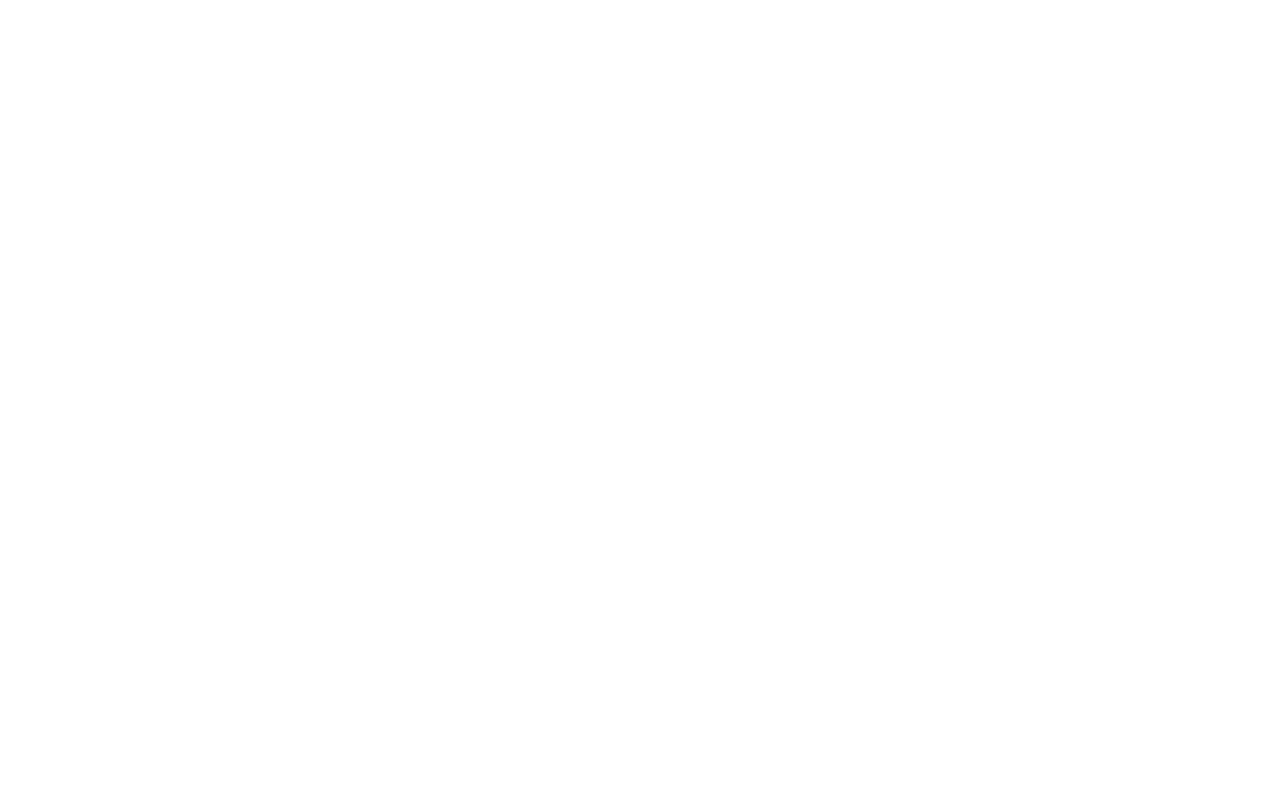
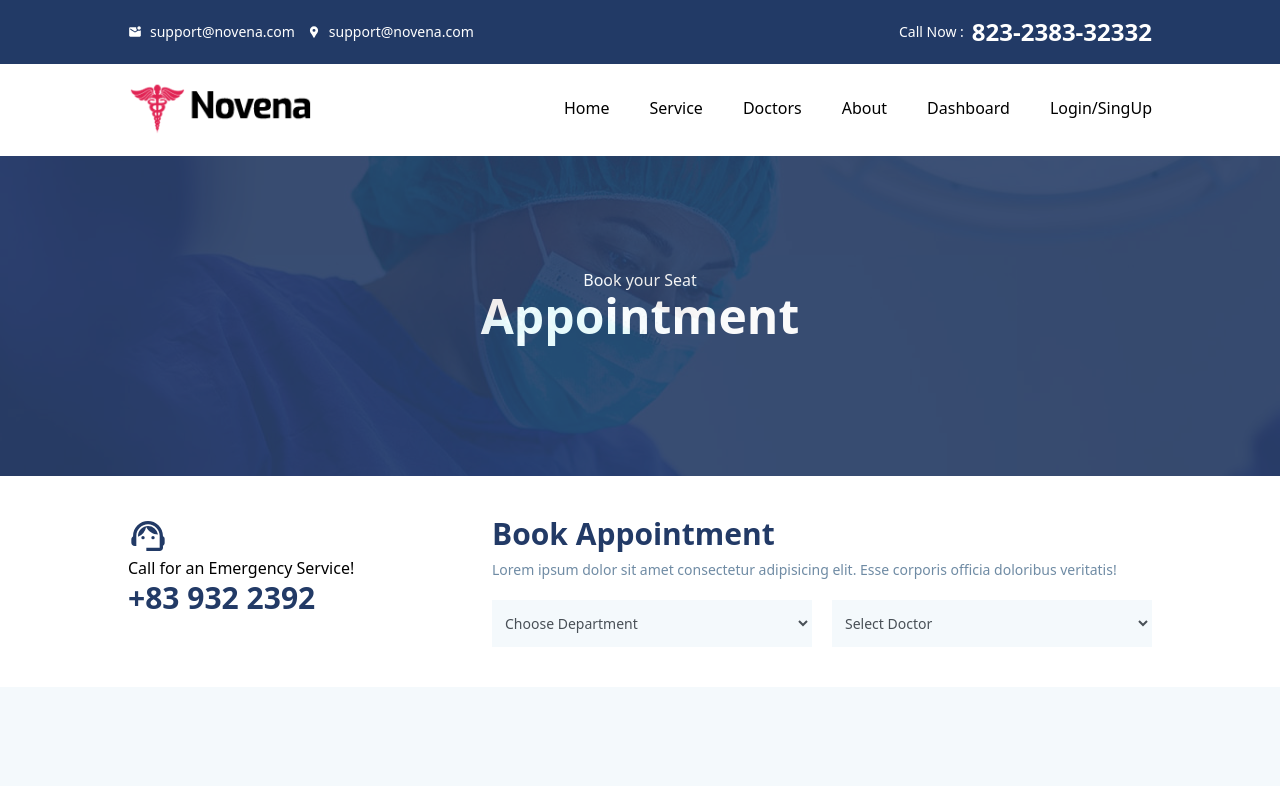
Before and after one commit to mdumar112233/full_stack_doctor_web_app_client, a React (Create React App) app: page /appointment in a window 1280 px wide. Before the commit this address had no page. Shown: the top 786 px of the page. Built offline with nearby package versions, Linux system fonts and the light colour scheme.

Commit message:
appointment update

```diff
--- a/src/components/common/Navbar.tsx
+++ b/src/components/common/Navbar.tsx
@@ -72,7 +72,7 @@
               <NavLink to="/doctors">Doctors</NavLink>
             </li>
             <li className="hover:text-pink-color">
-              <NavLink to="/about">About</NavLink>
+              <NavLink to="#">About</NavLink>
             </li>
             {/* <li className="hover:text-pink-color">
               <NavLink to="/admin">Admin</NavLink>
--- a/src/pages/account/Login.tsx
+++ b/src/pages/account/Login.tsx
@@ -1,16 +1,16 @@
-import React from 'react';
-import { Link } from 'react-router-dom';
+import React from "react";
+import { Link } from "react-router-dom";
 
 const Login: React.FC = () => {
   return (
     <section className="w-[90%] xm:w-[80%] mx-auto">
-             <div>
+      <div className="mt-4">
         <Link to="/" className="text-lg">
-          BACK
+          BACK TO HOME
         </Link>
       </div>
 
-      <div className="flex items-center justify-center">
+      <div className="flex items-center justify-center sm:mt-16 mt-8">
         <div className="shadow-md w-80 h-80 px-5 pt-5 space-y-8">
           <div className="">
             <input
@@ -41,7 +41,7 @@
           </div>
           <div className="cursor-pointer -mt-5">
             <p>Don't have an account?</p>
-            <div className='text-center border border-[#141414] w-full py-2 mt-4'>
+            <div className="text-center border border-[#141414] w-full py-2 mt-4">
               <Link to="/signup">SIGNUP</Link>
             </div>
           </div>
--- a/src/pages/account/SignUp.tsx
+++ b/src/pages/account/SignUp.tsx
@@ -4,13 +4,13 @@
 const SignUp: React.FC = () => {
   return (
     <section className="w-[90%] xm:w-[80%] mx-auto">
-      <div>
+      <div className="mt-5">
         <Link to="/" className="text-lg">
-          BACK
+          BACK TO HOME
         </Link>
       </div>
 
-      <div className="flex items-center justify-center">
+      <div className="flex items-center justify-center sm:mt-16 mt-8">
         <div className="shadow-md w-80 h-96 px-5 py-8 pb-6 space-y-8">
           <div className="">
             <input
--- /dev/null
+++ b/src/pages/appointment/GetAppointment.tsx
@@ -0,0 +1,69 @@
+import React from "react";
+import Footer from "../../components/common/Footer";
+import Header from "../../components/common/Navbar";
+import { MdOutlineSupportAgent } from "react-icons/md";
+
+const GetAppointment: React.FC = () => {
+  return (
+    <section>
+      <Header />
+
+        {/* appointment top title */}
+        <div className="text-black bg-service_banner_1 h-80 bg-center">
+          <div className="bg-[#273e67] h-80 opacity-90 text-white text-center pt-28">
+            <p>Book your Seat</p>
+            <h1 className="md:text-5xl xm:text-3xl text-2xl font-bold">
+              Appointment
+            </h1>
+          </div>
+        </div>
+
+        <div className="w-[90%] xm:w-[80%] mx-auto">
+        {/* appointment form */}
+        <div className="flex tablet:flex-row flex-col my-10 justify-between">
+          <div>
+            <MdOutlineSupportAgent className="text-main-color" size={40} />
+            <h3 className="font-medium">Call for an Emergency Service!</h3>
+            <h1 className="text-main-color text-3xl font-bold">+83 932 2392</h1>
+          </div>
+
+          <div>
+            <h1 className="text-main-color text-3xl font-bold">
+              Book Appointment
+            </h1>
+            <p className="text-main-normal text-sm mt-2 mb-5">
+              Lorem ipsum dolor sit amet consectetur adipisicing elit. Esse
+              corporis officia doloribus veritatis!
+            </p>
+
+            <div className="flex space-x-5">
+                <select name="" id="" className="outline-none border border-[#8c8f92] border-opacity-0 bg-[#f4f9fc] w-80 py-3 px-2 text-[#495057] text-sm">
+                    <option selected>Choose Department</option>
+                    <option>Child Care</option>
+                    <option>Personal Care</option>
+                    <option>CT scan</option>
+                    <option>CT scan</option>
+                    <option>Cardiology</option>
+                    <option>Opthomology</option>
+                    <option>Dental Care</option>
+                </select>
+
+                <select name="" id="" className="outline-none border border-[#8c8f92] border-opacity-0 bg-[#f4f9fc] w-80 py-3 px-2 text-[#495057] text-sm">
+                    <option selected>Select Doctor</option>
+                    <option>Thomas Henry</option>
+                    <option>Henry Samuel</option>
+                    <option>Alexandar James</option>
+                    <option>Edward John</option>
+                    <option>Alexandar James</option>
+                </select>
+            </div>
+          </div>
+        </div>
+      </div>
+
+      <Footer />
+    </section>
+  );
+};
+
+export default GetAppointment;
--- a/src/pages/doctors/Doctors.tsx
+++ b/src/pages/doctors/Doctors.tsx
@@ -7,6 +7,7 @@
 import doctor_3 from '../../assets/images/doctor_3.jpg';
 import doctor_4 from '../../assets/images/doctor_4.jpg';
 import DoctorsDetail from "./DoctorsDetail";
+import Header from "../../components/common/Navbar";
 
 const doctor_data = [
     {
@@ -108,6 +109,7 @@
   return (
     <section>
       {/* doctors first banner */}
+      <Header />
       <div className="text-black bg-service_banner_1 h-80 bg-center">
         <div className="bg-[#273e67] h-80 opacity-90 text-white text-center pt-28">
           <p>All Doctors</p>
--- a/src/pages/home/Home.tsx
+++ b/src/pages/home/Home.tsx
@@ -7,10 +7,12 @@
 import Review from './Review';
 import SupportUs from './SupportUs';
 import Footer from '../../components/common/Footer';
+import Header from '../../components/common/Navbar';
 
 const Home: React.FC = () => {
     return (
         <div className=''>
+            <Header />
             <TopBanner />
             <HomeService />
             <Statistic />
--- a/src/pages/home/HomeAppoinment.tsx
+++ b/src/pages/home/HomeAppoinment.tsx
@@ -2,6 +2,7 @@
 import doctor_appoint from "../../assets/images/doctor-image-3.jpg";
 import { BiChevronRight } from "react-icons/bi";
 import { BsTelephoneForwardFill } from "react-icons/bs";
+import { Link } from "react-router-dom";
 
 const HomeAppoinment: React.FC = () => {
   return (
@@ -22,10 +23,12 @@
           ipsa officiis. Vel esse sit
           ipsa officiis.
         </p>
-        <div className="mt-4 text-white hover:bg-main-color bg-pink-color md:w-60 w-48 py-3 px-4 rounded-3xl transition-all flex items-center justify-between cursor-pointer">
-          <p className="text-sm md:text-base">MAKE APPOINMENT</p>
-          <BiChevronRight />
-        </div>
+        <Link to='/appointment'>
+          <div className="mt-4 text-white hover:bg-main-color bg-pink-color md:w-60 w-48 py-3 px-4 rounded-3xl transition-all flex items-center justify-between cursor-pointer">
+            <p className="text-sm md:text-base">MAKE APPOINMENT</p>
+            <BiChevronRight />
+          </div>
+        </Link>
       </div>
     </section>
   );
--- a/src/pages/home/HomeService.tsx
+++ b/src/pages/home/HomeService.tsx
@@ -3,6 +3,7 @@
 import doctor_imag_2 from "../../assets/images/doctor-image-2.jpg";
 import doctor_imag_3 from "../../assets/images/doctor-image-3.jpg";
 import { BiChevronRight } from "react-icons/bi";
+import { Link } from "react-router-dom";
 
 const HomeService: React.FC = () => {
   return (
@@ -42,10 +43,12 @@
             temporibus rem!
           </p>
 
+          <Link to='/services'>
           <div className="mt-4 text-white hover:bg-main-color bg-pink-color w-28 py-3 px-4 rounded-3xl transition-all flex items-center justify-between cursor-pointer">
             <p className="text-sm md:text-sm">Service</p>
             <BiChevronRight />
           </div>
+          </Link>
         </div>
       </div>
     </section>
--- a/src/pages/services/Services.tsx
+++ b/src/pages/services/Services.tsx
@@ -7,11 +7,13 @@
 import service_6 from "../../assets/images/service-8.jpg";
 import { BiChevronRight } from "react-icons/bi";
 import Footer from "../../components/common/Footer";
+import Header from "../../components/common/Navbar";
 
 const Services: React.FC = () => {
   return (
     <section>
       {/* service title */}
+      <Header />
       <div className="text-black bg-service_banner_1 h-80 bg-center">
         <div className="bg-[#273e67] h-80 opacity-90 text-white text-center pt-28">
           <p>Our services</p>
--- a/src/routers/AppRoute.tsx
+++ b/src/routers/AppRoute.tsx
@@ -9,6 +9,7 @@
 const Sidebar = React.lazy(() => import('../pages/dashboard/Sidebar'));
 const Dashboard = React.lazy(() => import('../pages/dashboard/Dashboard'));
 const Patients = React.lazy(() => import('../pages/dashboard/Patients'));
+const GetAppointment = React.lazy(() => import('../pages/appointment/GetAppointment'));
 
 const AppRoute: React.FC = ({children}) => {
     return (
@@ -24,6 +25,7 @@
                         <Route index element={<Dashboard />} />
                         <Route path='patients' element={<Patients />} />
                     </Route>
+                    <Route path='/appointment' element={<GetAppointment />} />
             </Routes>
         </Suspense>
     );
```
Also changed, not shown: src/pages/home/TopBanner.tsx (+28 -9 lines). Lines whose indentation alone changed are shown as unchanged.
